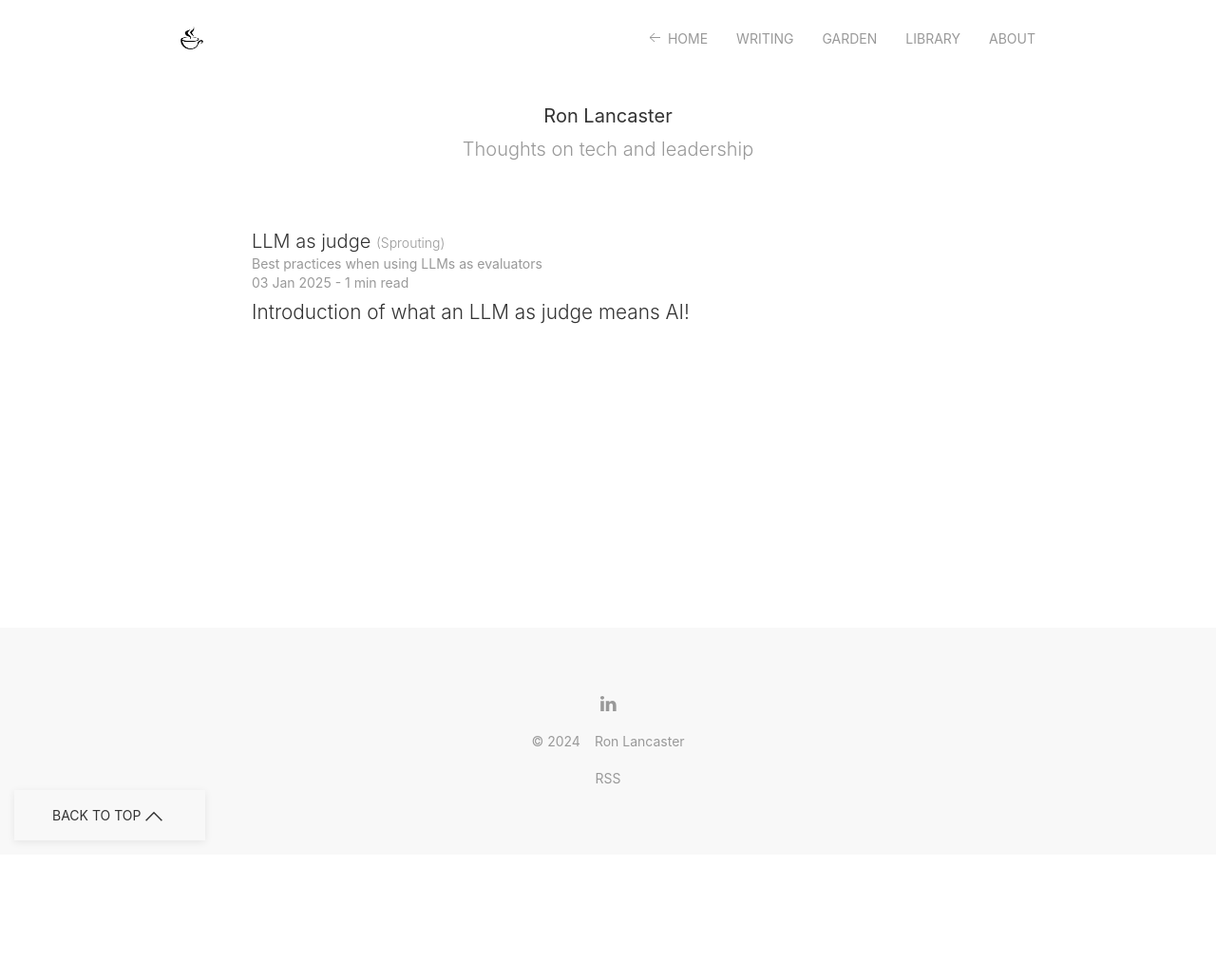
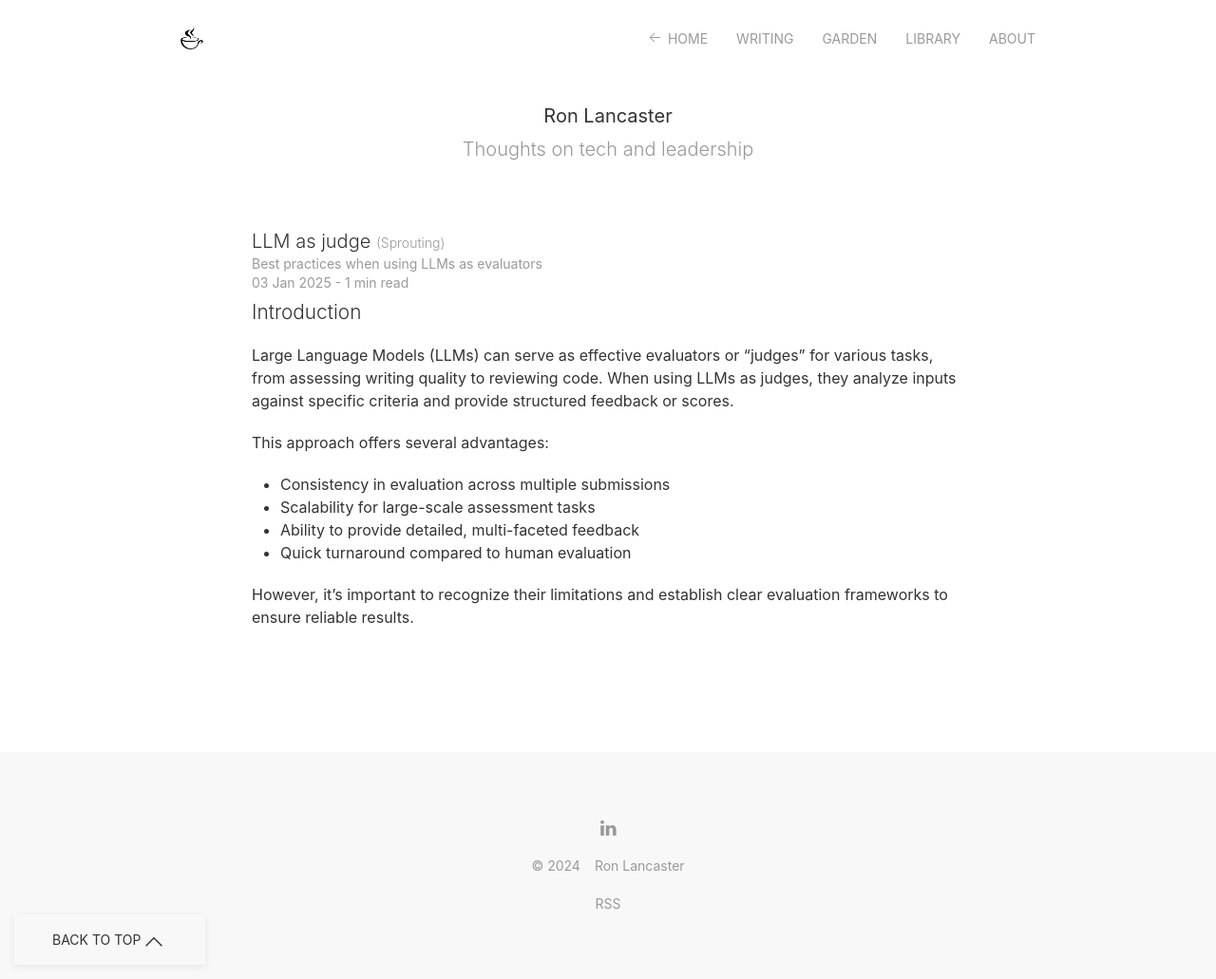
Before and after one commit to nyvyn/nyvyn.github.io, a Jekyll site: the page built from _notes/llm-as-judge.markdown, in a window 1280 px wide. Shown: the whole page at 95% size. Built offline with Jekyll 4.4.1, drawn with Linux system fonts in a browser that asks for light colours; before the commit the page ends 900 px from its top, so only the background shows below that.

Commit message:
feat: Add comprehensive introduction to LLM as judge concept

```diff
--- a/_notes/llm-as-judge.markdown
+++ b/_notes/llm-as-judge.markdown
@@ -6,4 +6,14 @@ date: 2025-1-3
 status: Sprouting
 ---
 
-# Introduction of what an LLM as judge means AI!
+# Introduction
+
+Large Language Models (LLMs) can serve as effective evaluators or "judges" for various tasks, from assessing writing quality to reviewing code. When using LLMs as judges, they analyze inputs against specific criteria and provide structured feedback or scores.
+
+This approach offers several advantages:
+- Consistency in evaluation across multiple submissions
+- Scalability for large-scale assessment tasks
+- Ability to provide detailed, multi-faceted feedback
+- Quick turnaround compared to human evaluation
+
+However, it's important to recognize their limitations and establish clear evaluation frameworks to ensure reliable results.
```
